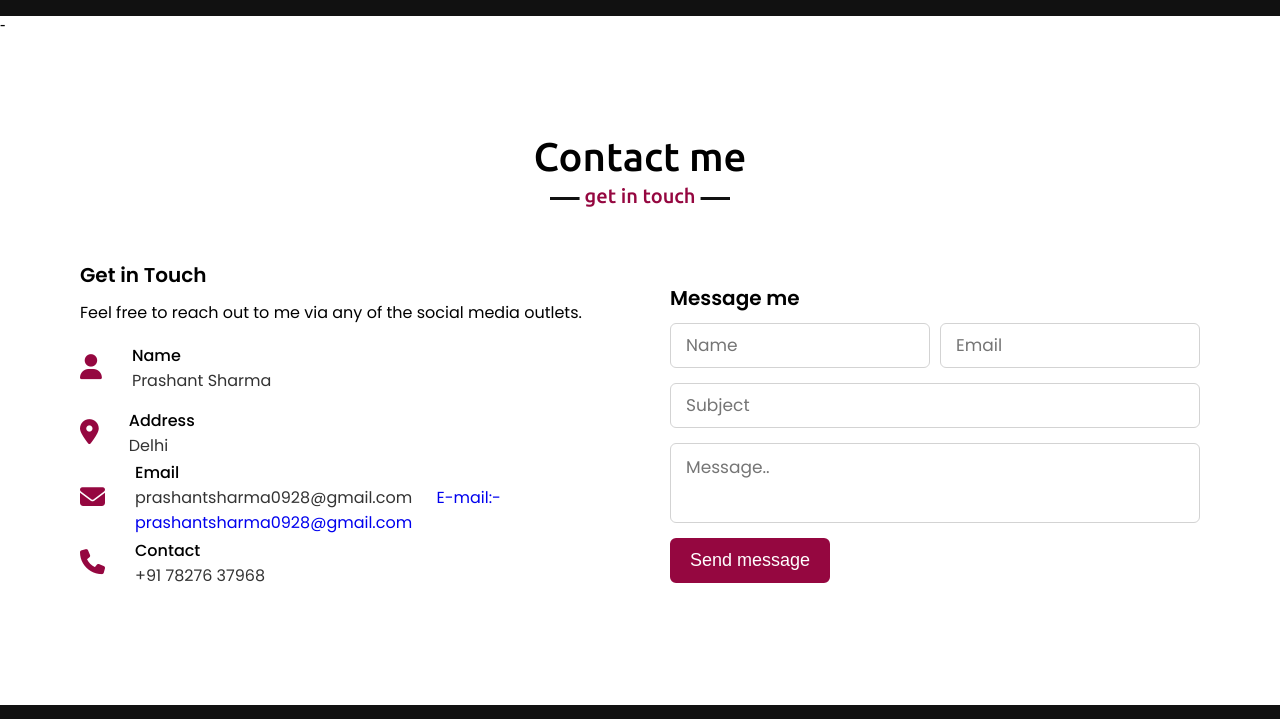
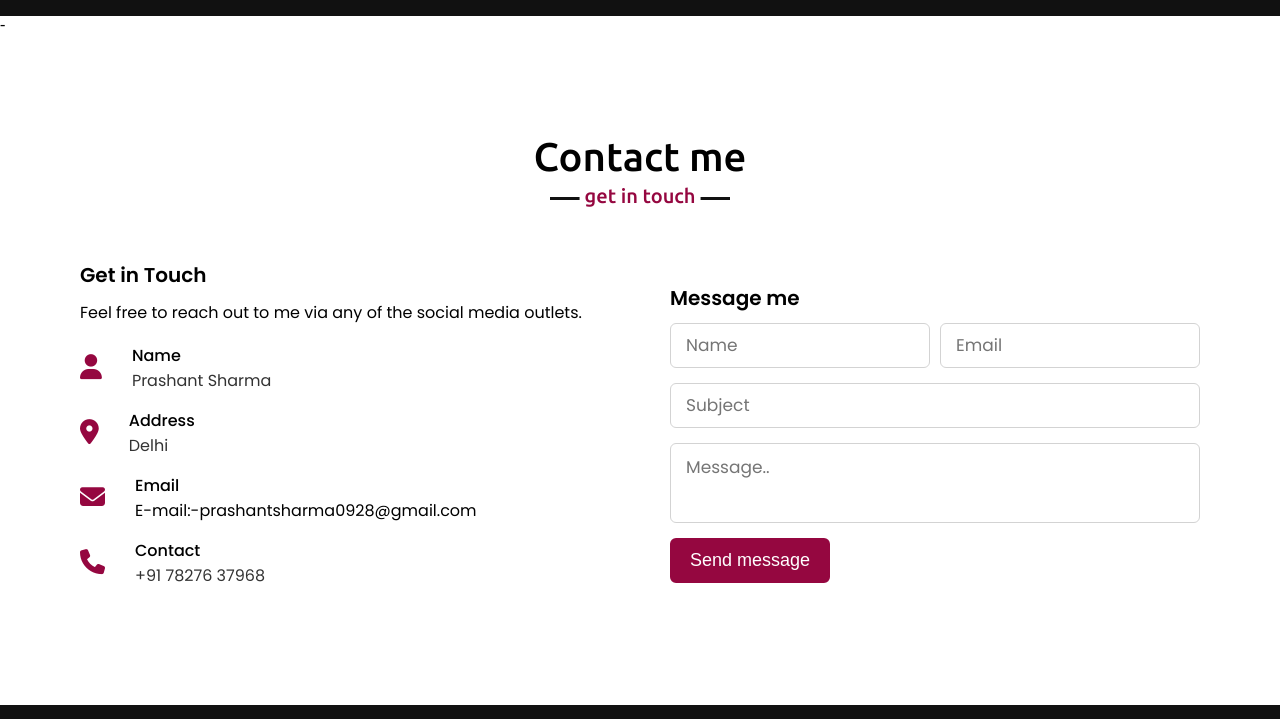
Before and after one commit to prashantsharma2809/https-prashantsharma2809.github.io-portfolio, a plain HTML site: page index.html in a window 1280 px wide. Shown: the part 4494-5213 px from the top of the page. Drawn offline with nearby package versions, Linux system fonts and the light colour scheme.

Commit message:
Update index.html

```diff
--- a/index.html
+++ b/index.html
@@ -286,8 +286,7 @@
                             <i class="fas fa-envelope"></i>
                             <div class="info">
                                 <div class="head">Email</div>
-                                <div class="sub-title">prashantsharma0928@gmail.com
-                                 <a href="mailto:prashantsharma0928@gmail.com">E-mail:-prashantsharma0928@gmail.com</a></p>
+                                <div class="mailto:prashantsharma0928@gmail.com">E-mail:-prashantsharma0928@gmail.com</a></p>
                                 </div>
                             </div>
                         </div>
```
